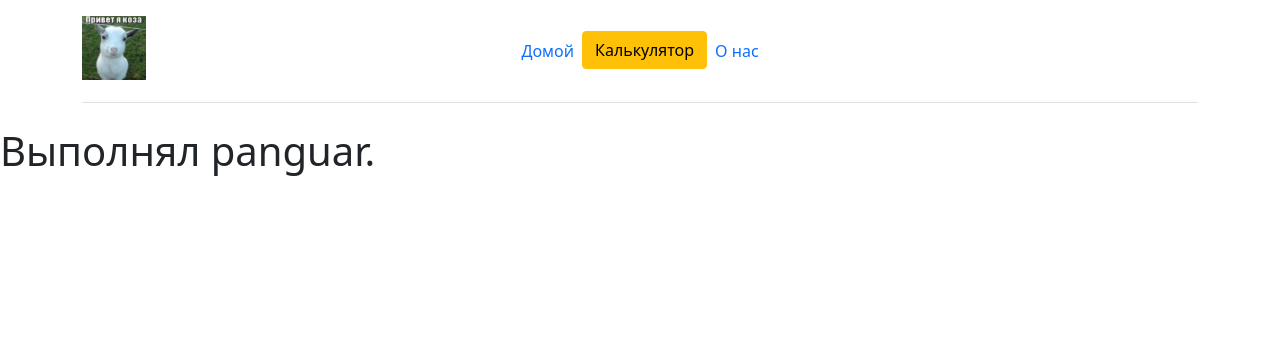
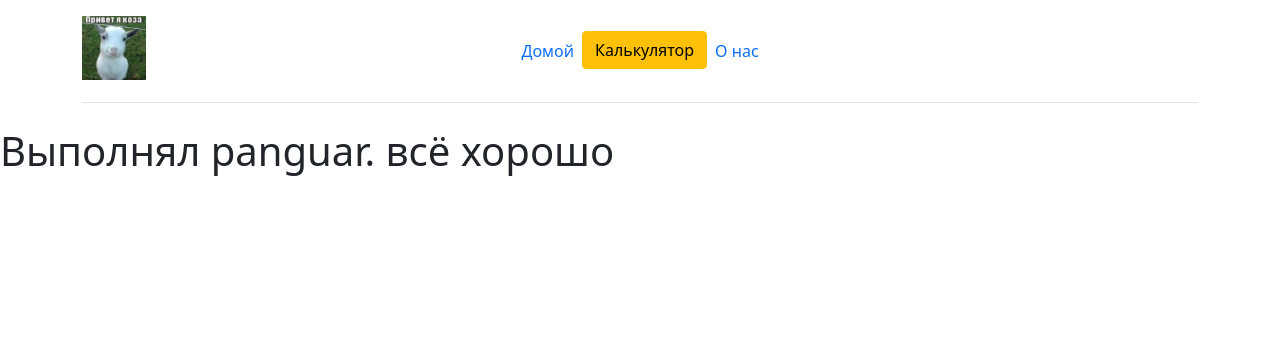
Before and after one commit to Panguar/Calculate, a Flask app: page /about in a window 1280 px wide. Shown: the top 363 px of the page. Run offline with Flask 3, Linux system fonts and the light colour scheme.

Commit message:
about(1.0.1)

```diff
--- a/templates/about.html
+++ b/templates/about.html
@@ -5,5 +5,7 @@
 {% endblock %}
 
 {% block info %}
-<h1>Выполнял panguar.</h1>
+<h1>Выполнял panguar.
+    всё хорошо
+</h1>
 {% endblock %}
```
